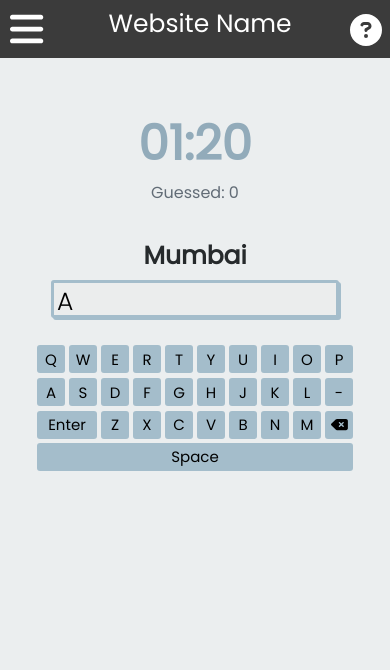
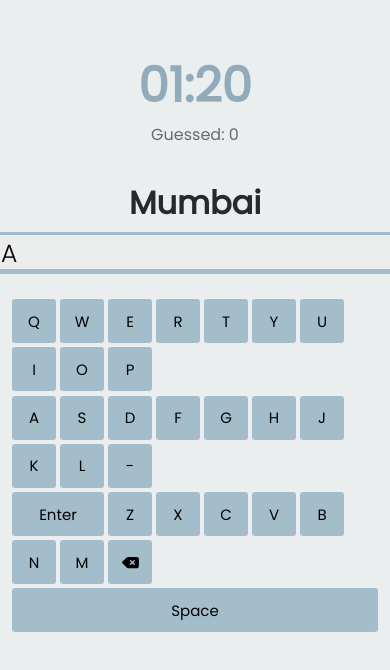
Before and after one commit to nickgabriadze/Towngraphy, a React (Create React App) app: page / in a window 390 px wide. Shown: the top 670 px of the page. Built offline with nearby package versions, Linux system fonts and the light colour scheme.

Commit message:
Removed media Queries and changed reducer a bit

```diff
--- a/src/App/App.css
+++ b/src/App/App.css
@@ -1,6 +1,8 @@
+
 *{
     box-sizing: border-box;
     margin: 0;
+
 }
 
 body{
@@ -51,5 +53,10 @@
      }
 
 
+}
 
+@media (max-height: 450px){
+    #footer{
+        display: none;
+    }
 }
--- a/src/App/App.jsx
+++ b/src/App/App.jsx
@@ -9,7 +9,7 @@
 import { reducer } from '../Utils/reducer.js';
 import { HowTo } from '../Components/HowTo/howToInstruction.jsx';
 import { PopUp } from '../Components/GameOverPopUp/popUp'
-import {Header} from '../Components/Header/header.jsx';
+// import {Header} from '../Components/Header/header.jsx';
 
 
 
@@ -43,7 +43,7 @@
 
     {state.gameOver? popUp : ''}
 
-    <Header />
+    {/* <Header /> */}
     <div id='score-howTo'>
       <HowTo id="how-to-box"/>
       <Timerwithscore minute={state.minutes} second={state.seconds} guessed={state.guessed} dispatch={dispatch} />
--- a/src/Components/Footer/footer.css
+++ b/src/Components/Footer/footer.css
@@ -12,7 +12,7 @@
 
 
 #flexable-footer {
-    padding: 0.5rem;
+    padding: 10px;
     display: flex;
     flex-direction: row;
     align-items: center;
--- a/src/Components/GameOverPopUp/popUp.css
+++ b/src/Components/GameOverPopUp/popUp.css
@@ -36,17 +36,3 @@
     right: 50%;
     transform: translate(-50%, -50%);
 }
-
-@media (max-width: 500px){
-    #popUp-box{
-        width: 20rem;
-        height: 20rem;
-        top:40%;
-    }
-}
-
-@media (max-width: 400px){
-    #popUp-box{
-        top: 50%;
-    }
-}
--- a/src/Components/HowTo/howToInstruction.jsx
+++ b/src/Components/HowTo/howToInstruction.jsx
@@ -22,7 +22,6 @@
 
     const handleClick = () => {
         clicked ? setClicked(false) : setClicked(true);
-        console.log(clicked)
     }
 
     return (
--- a/src/Components/Keyboard/keyboard.css
+++ b/src/Components/Keyboard/keyboard.css
@@ -2,7 +2,6 @@
 
 
 button {
-    font-family: 'Poppins', 'Segoe UI', 'Tahoma', 'Geneva', 'Verdana', 'sans-serif';
     border-radius: 5px;
     text-align: center;
     cursor: pointer;
@@ -12,6 +11,7 @@
     border: 2px solid #ebeeef;
     background-color: #a4bdcb;
     font-size: 15px;
+    font-family:'Poppins', 'sans-serif';
 
 }
 
@@ -47,16 +47,3 @@
 #space {
     width: 100%;
 }
-
-
-@media (max-width:500px) {
-    #enter-button {
-        width: 4rem;
-    }
-
-    button {
-        width: 2rem;
-        height: 2rem;
-        font-size: 15px;
-    }
-}
--- a/src/Components/Textbox/textBox.css
+++ b/src/Components/Textbox/textBox.css
@@ -10,7 +10,6 @@
 }
 
 #box-for-input {
-    font-family: 'Poppins', 'Franklin Gothic Medium', 'Arial Narrow', "Arial", "sans-serif";
     border-radius: 3px;
     font-size: 25px;
     background-color: #ebeded;
@@ -22,6 +21,7 @@
     border-color: #a4bdcb;
     overflow: hidden;
     box-shadow: 2px 2px #a4bdcb;
+    font-family: 'Poppins', 'Franklin Gothic Medium', 'Arial Narrow', "Arial", "sans-serif";
 }
 
 #answer {
@@ -32,16 +32,9 @@
 #pre-defined {
     color: #262a2c;
     padding-bottom: 5px;
+    font-family: 'Poppins', 'Franklin Gothic Medium', 'Arial Narrow', "Arial", "sans-serif";
 }
 
 #message {
     padding-top: 10px;
 }
-
-@media (max-width: 500px) {
-    #box-for-input{
-        height: 2.42rem;
-        width: 18rem;
-        font-size:20px
-    }
-}
--- a/src/Components/Textbox/textBox.js
+++ b/src/Components/Textbox/textBox.js
@@ -114,12 +114,12 @@
             <div className="textBox">
                 <motion.h1
                     animate={{ opacity: [0, 0.1, 0.3, 0.5, 0.8, 1] }}
-                    style={randomCity.length > 30 ? { 'fontSize': '15px' } : { 'fontSize': '25px' }} id="pre-defined">{randomCity}</motion.h1>
+                    id="pre-defined">{randomCity}</motion.h1>
 
                 <div id='box-for-input'>
                     <motion.p
                         animate={{ opacity: [0, 0.1, 0.3, 0.5, 0.8, 1] }}
-                        style={thatLetter.length > 30 ? { 'fontSize': '15px','paddingTop': '6px', 'fontWeight': '400', 'overflow': 'hidden'} : { 'fontSize': '25px' }}
+
                         id="answer">{thatLetter}</motion.p>
                 </div>
                 <p id="message">{message}</p>
--- a/src/Components/Timer/timer.css
+++ b/src/Components/Timer/timer.css
@@ -2,12 +2,14 @@
 
 
 .timer{
-    font-family:'Poppins', 'Franklin Gothic Medium', 'Arial Narrow', 'Arial', 'sans-serif';
     text-align: center;
     color: #626c76;
+    font-family:'Poppins', 'Franklin Gothic Medium', 'Arial Narrow', 'Arial', 'sans-serif';
 }
 
 #time{
     color: #92abba;
     font-size: 3rem;
+
+    font-family:'Poppins', 'Franklin Gothic Medium', 'Arial Narrow', 'Arial', 'sans-serif';
 }
--- a/src/Utils/reducer.js
+++ b/src/Utils/reducer.js
@@ -9,6 +9,8 @@
     switch (type) {
 
         case ACTIONS.ADD_LETTER:
+
+
             if (state.gameOver) return state;
 
             if (state.nextCity[state.nextCity.length - 1] === ' ') {
```
